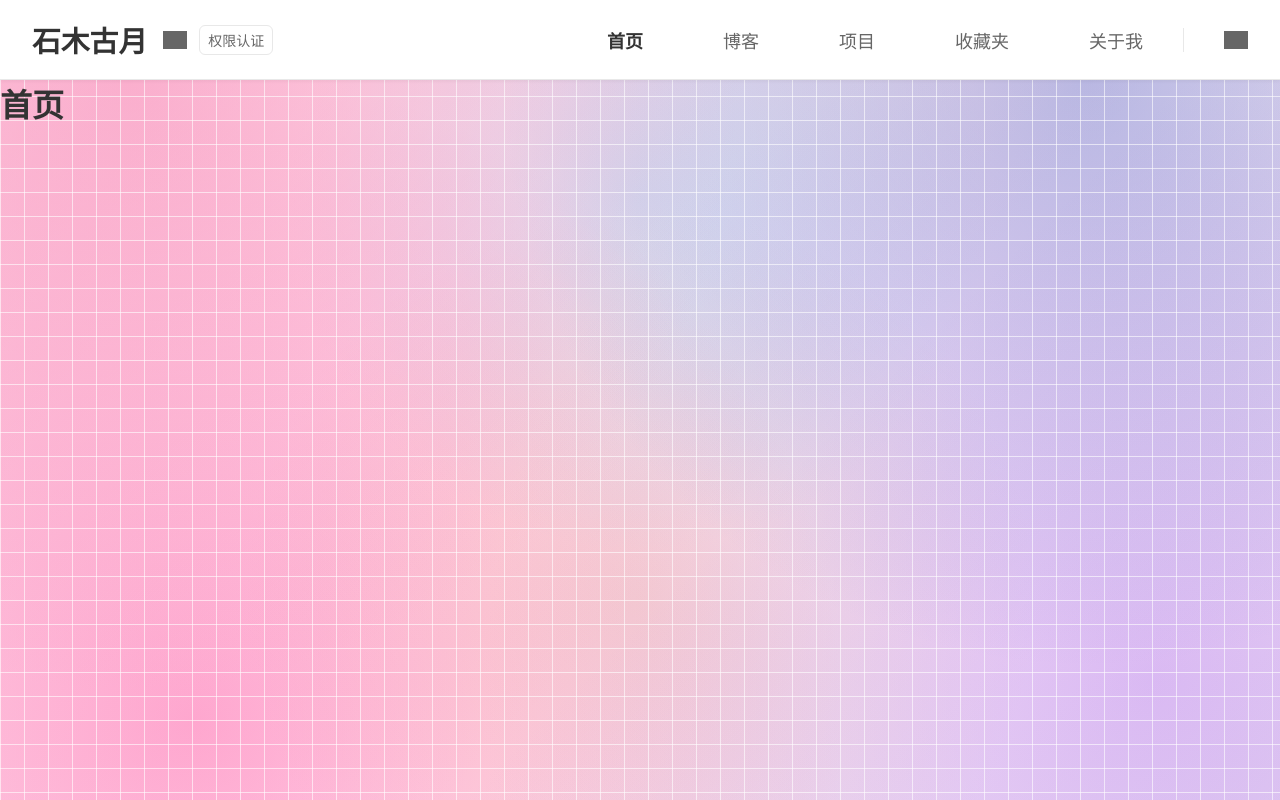
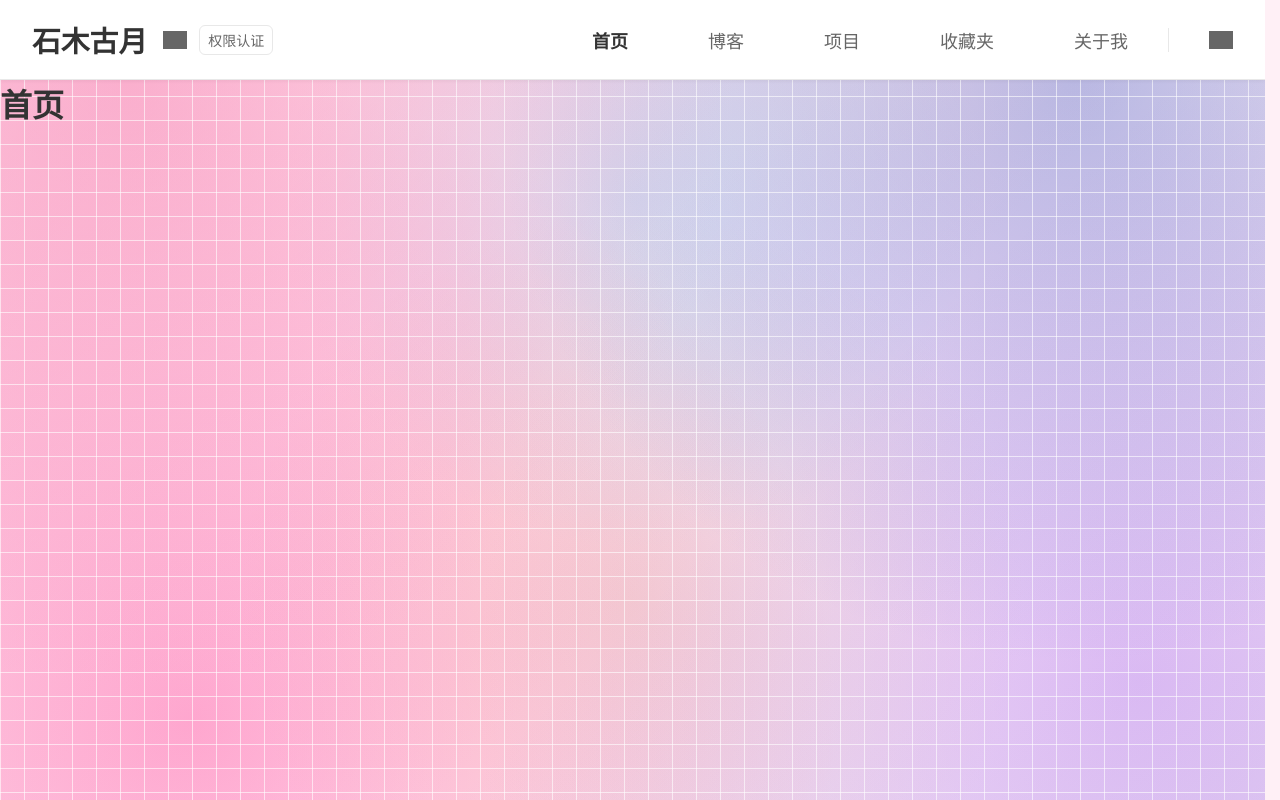
Before and after one commit to ShimuGuyue/shimuguyue.love-new, a Vue app in the folder client/: page / in a window 1280 px wide. Built offline with nearby package versions, Linux system fonts and the light colour scheme; grey boxes are pictures that could not be loaded.

Commit message:
fix blog detail layout shifts

```diff
--- a/client/src/App.vue
+++ b/client/src/App.vue
@@ -14,6 +14,10 @@ import NavBar from '@/components/NavBar.vue'
   margin: 0;
   padding: 0;
   box-sizing: border-box;
+}
+
+html {
+  scrollbar-gutter: stable;
 }
 
 :root {
--- a/client/src/views/BlogDetail.vue
+++ b/client/src/views/BlogDetail.vue
@@ -220,7 +220,7 @@ watch(renderedContent, async () => {
   flex-direction: column;
   gap: 16px;
   position: sticky;
-  top: 120px;
+  top: 112px;
   align-self: start;
 }
 
@@ -253,9 +253,9 @@ watch(renderedContent, async () => {
 /* ── 右侧目录 ── */
 .blog-detail__toc {
   position: sticky;
-  top: 120px;
+  top: 112px;
   align-self: start;
-  max-height: calc(100vh - 120px);
+  max-height: calc(100vh - 112px);
   overflow-y: auto;
 }
 
```
